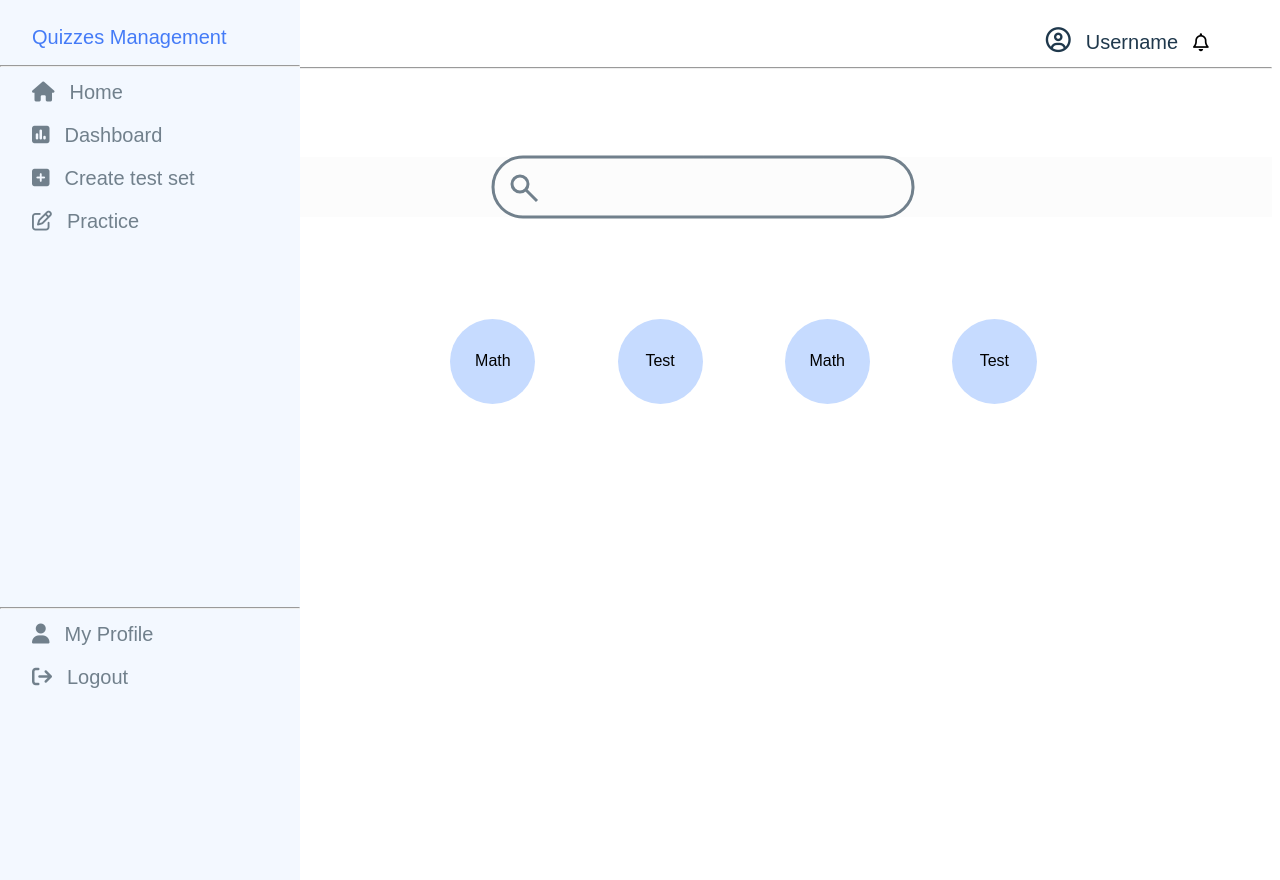
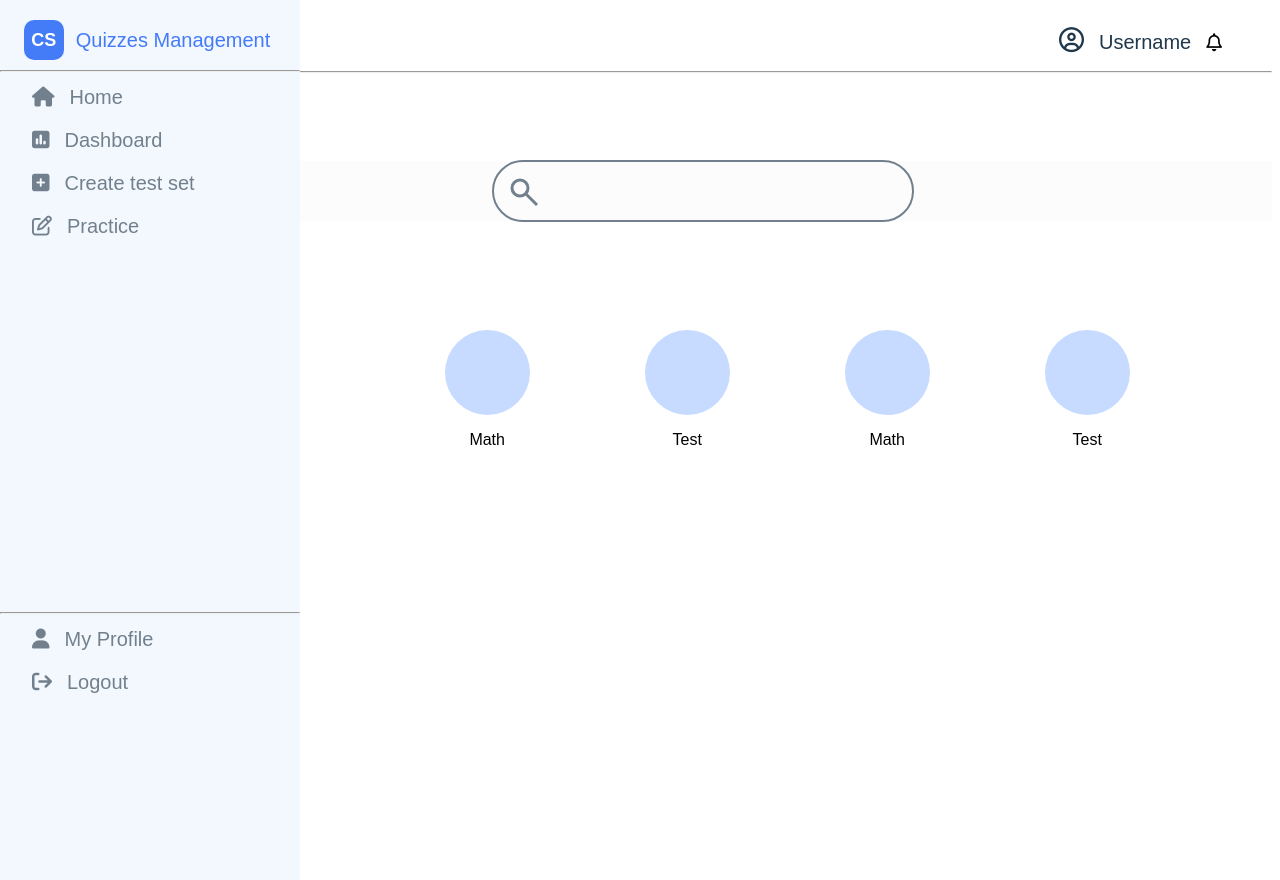
Before and after one commit to Putthakun/QuizzesManagementProject, a Django app: page /home/ in a window 1280 px wide. Run offline with Django 5.2, Linux system fonts and the light colour scheme; some libraries are stand-ins or nearby versions.

Commit message:
Update home_page

```diff
--- a/mysite/blog/templates/blog/home.html
+++ b/mysite/blog/templates/blog/home.html
@@ -39,8 +39,13 @@
     .nav_home a:hover{
         color: #447BF7;
     }
+    .nav_home_head{
+        display: flex;
+        justify-content: center;
+        align-items: center;
+        margin-bottom: 10px;
+    }
     .nav_home_head a{
-        margin-bottom: 10px;
         color: #447BF7;
     }
     .nav_home_tail{
@@ -58,8 +63,8 @@
     .main_home_head{
         font-size: 18px;
         text-align: right;
-        padding: 0px 5% 0px 0px;
-        margin-bottom: 13px;
+        margin-bottom: 17px;
+        margin-right: 50px;
     }
     .main_home_head a{
         color: #1F384C;
@@ -245,7 +250,7 @@
 	width: 100%;
 	height: 100%;
 	ry: 50%;
-	stroke-width: 3;
+	stroke-width: 2;
 	animation: bar-in 900ms 3s both;
 }
 
@@ -289,24 +294,43 @@
 .circle {
     display: flex;
     margin-top: 8%;
-    margin-left: 35%;
-
+    margin-left: 30%;
+    /* background-color: red; */
+    height: 150px;
+}
+.block_circle{
+    width: 200px;
+    display: flex;
+    flex-direction: column;
+    /* background-color:#55e214; */
+    justify-content: center;
+    align-items: center;
 }
 .dot{
-    display: flex;
-    align-items: center;
-    justify-content: center;
-    margin-right: 10%;
     height: 85px;
     width: 85px;
     background-color: #C6DBFF;
     border-radius: 50%;
 }
 
+.cs{
+    width: 40px;
+    height: 40px;
+    background-color: #447BF7;
+    color: #fff;
+    display: flex;
+    justify-content: center;
+    align-items: center;
+    font-size: 18px;
+    font-weight: bold;
+    border-radius: 10px;
+    margin-right: -20px;
+}
 </style>
 <body>
     <div class="nav_home">
         <div class="nav_home_head">
+            <div class="cs">CS</div>
             <a href="#">Quizzes Management</a>
         </div>
         <hr>
@@ -377,10 +401,18 @@
         </div>
 
         <div class="circle">
-            <span class="dot">Math</span>
-            <span class="dot">Test</span>
-            <span class="dot">Math</span>
-            <span class="dot">Test</span>
+            <div class="block_circle">
+                <span class="dot"></span><p>Math</p>
+            </div>
+            <div class="block_circle">
+                <span class="dot"></span><p>Test</p>
+            </div>
+            <div class="block_circle">
+                <span class="dot"></span><p>Math</p>
+            </div>
+            <div class="block_circle">
+                <span class="dot"></span><p>Test</p>
+            </div>
         </div>
 
     </div>
```
